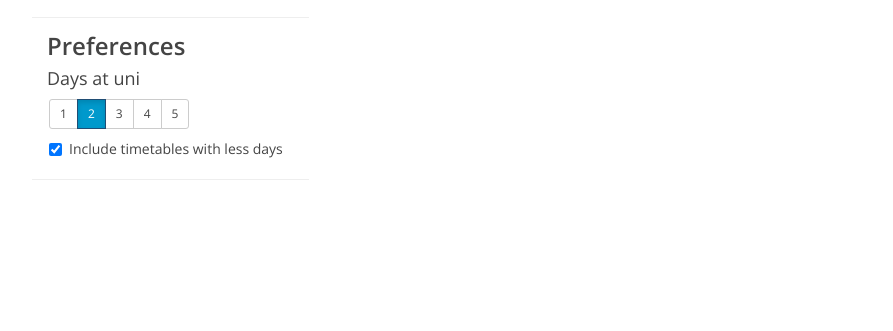
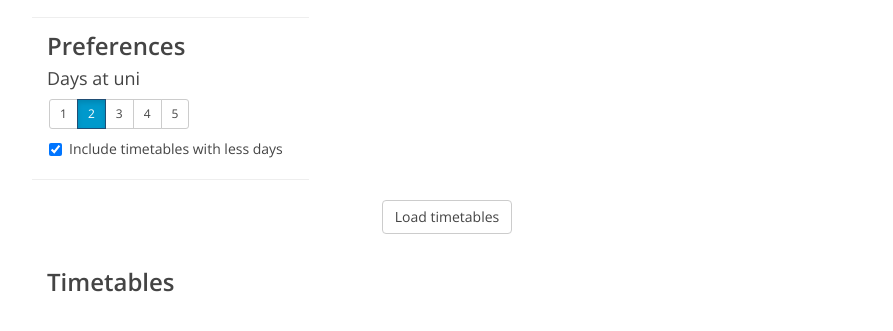
Before and after one commit to szdc/uts-timetable-generator, a website: page index.html in a window 1280 px wide. Shown: the part 189-520 px from the top of the page, without its empty margins (193-1086 px from the left). Drawn offline with nearby package versions, Linux system fonts and the light colour scheme; some packages are replaced by stand-ins of ours; a script that the page names is missing.

Commit message:
Added a button to generate timetables and a row for displaying results.

```diff
--- a/index.html
+++ b/index.html
@@ -20,10 +20,10 @@
             <h3>Semester</h3>
             <div class="btn-group" data-toggle="buttons">
               <label class="btn btn-primary active">
-                <input type="radio" name="semester" id="autumn" autocomplete="off" checked>Autumn
+                <input type="radio" name="semester" id="autumn" checked>Autumn
               </label>
               <label class="btn btn-primary">
-                <input type="radio" name="semester" id="spring" autocomplete="off">Spring
+                <input type="radio" name="semester" id="spring">Spring
               </label>
             </div>
           </div>
@@ -72,8 +72,14 @@
         </div>
       </div>
 
-      <div class="row">
+      <div class="row text-center">
+        <button type="button" class="btn btn-default" ng-click="loadTimetables($event)" data-loading-text="Loading">Load timetables</button>
+      </div>
 
+      <div class="row timetables">
+        <div class="col-md-12">
+          <h3>Timetables</h3>
+        </div>
       </div>
     </div>
 
```
